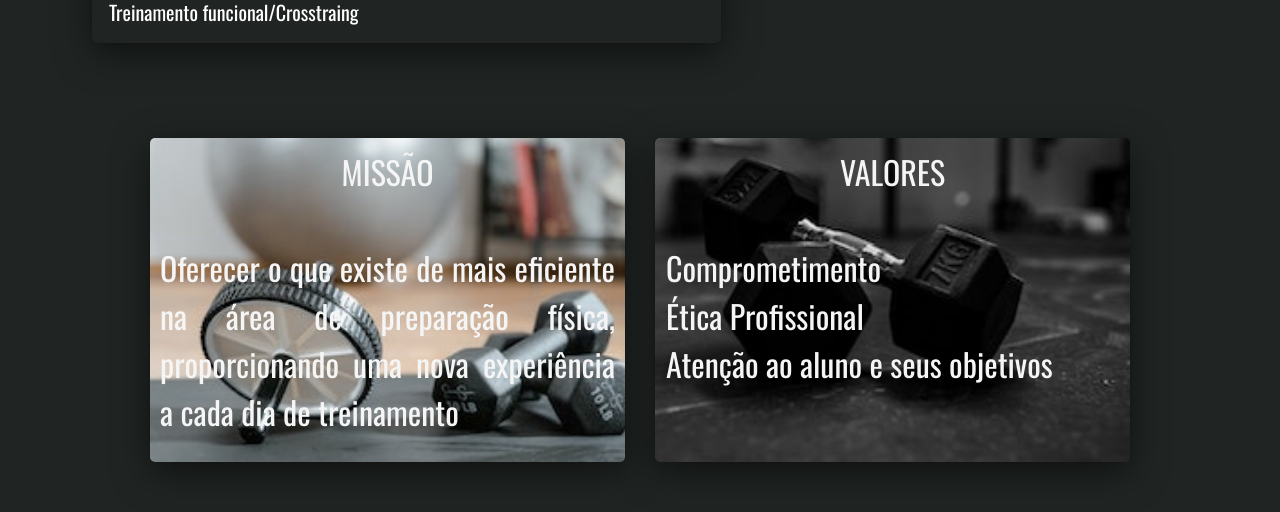
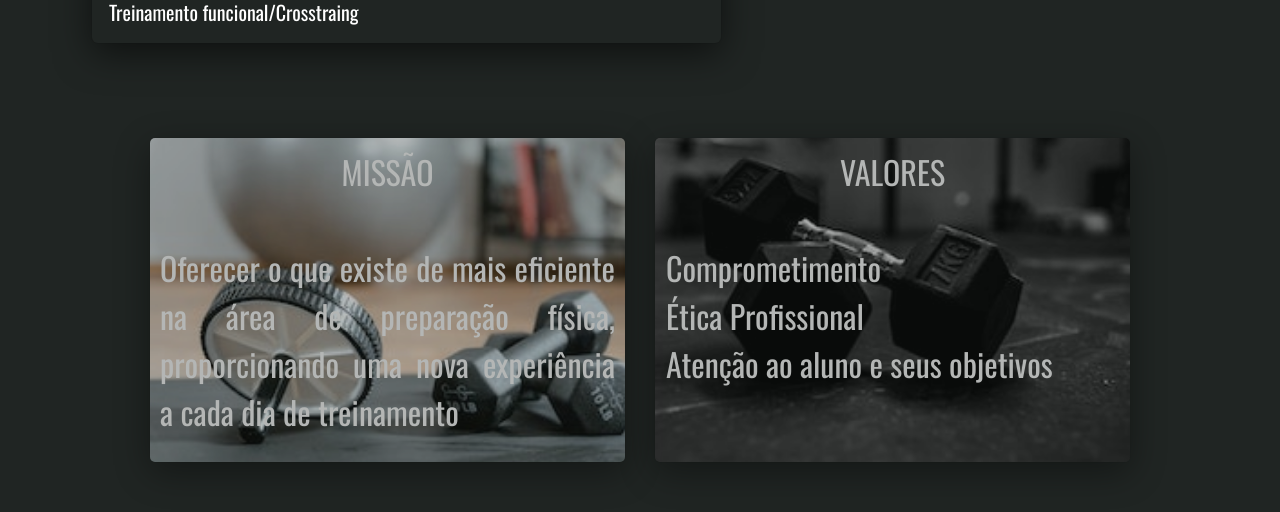
Before and after one commit to Estefane1992/Site-Personal-Tony, a React (Create React App) app: page / in a window 1280 px wide. Shown: the part 1800-2312 px from the top of the page. Built offline with nearby package versions, Linux system fonts and the light colour scheme.

Commit message:
Add files via upload

```diff
--- a/src/components/About/Techstack.js
+++ b/src/components/About/Techstack.js
@@ -7,7 +7,7 @@ function Techstack() {
   return (
     <Row style={{ justifyContent: "center", paddingBottom: "50px" }}>
       <Col md={5} className="card-missao">
-        <span data-aos="fade-down" data-aos-easing="linear" data-aos-duration="1500">MISSÃO</span><br/><br/>
+        <span  data-aos="fade-down" data-aos-easing="linear" data-aos-duration="1500">MISSÃO</span><br/><br/>
         <p style={{textAlign: "justify"}} data-aos="fade-down" data-aos-easing="linear" data-aos-duration="1500">Oferecer o que existe de mais eficiente na área de preparação física, proporcionando uma nova experiência a cada dia de treinamento</p>
 
       </Col>
--- a/src/components/About/about.css
+++ b/src/components/About/about.css
@@ -21,7 +21,7 @@
   background-size: cover;
   background-repeat: no-repeat;
   background-color: rgba(255, 255, 255, 0.5) !important;
-
+  opacity: 0.7;
 }
 .card-valores{
   font-size: 2em !important;
@@ -40,9 +40,7 @@
   background-size: cover;
   background-repeat: no-repeat;
   background-color: rgba(255, 255, 255, 0.5) !important;
-
-
-
+  opacity: 0.7;
 }
 .tech-icons-image{
   width: 50%;
```
